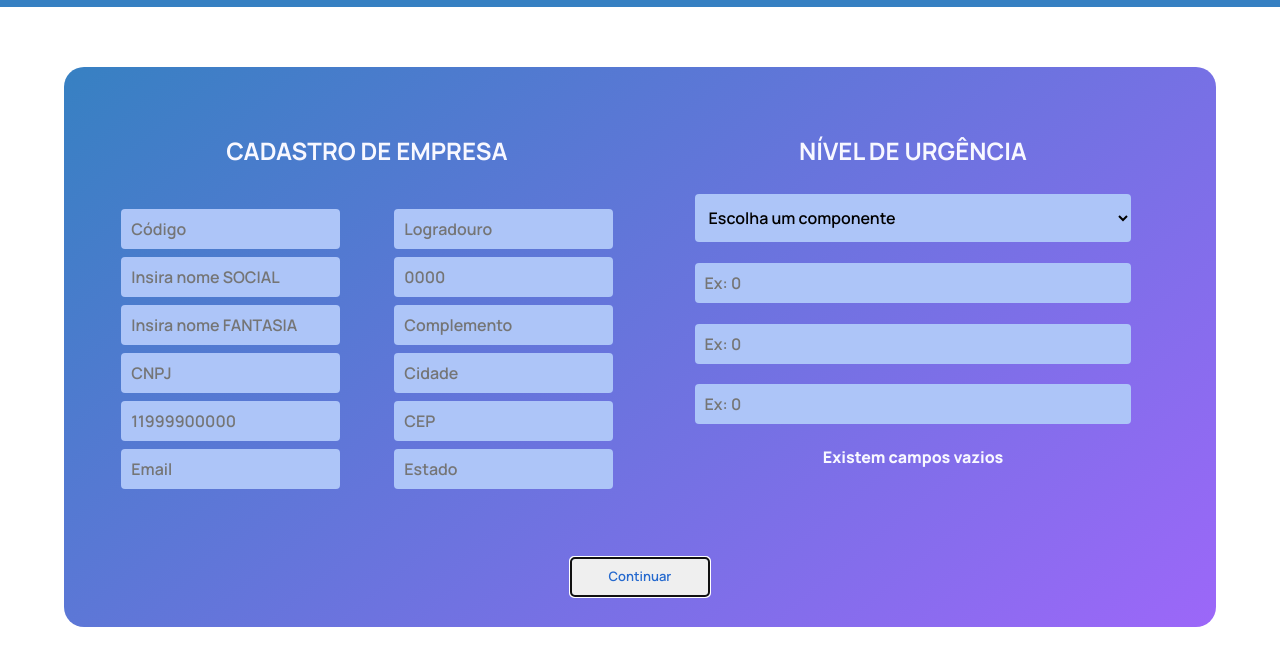
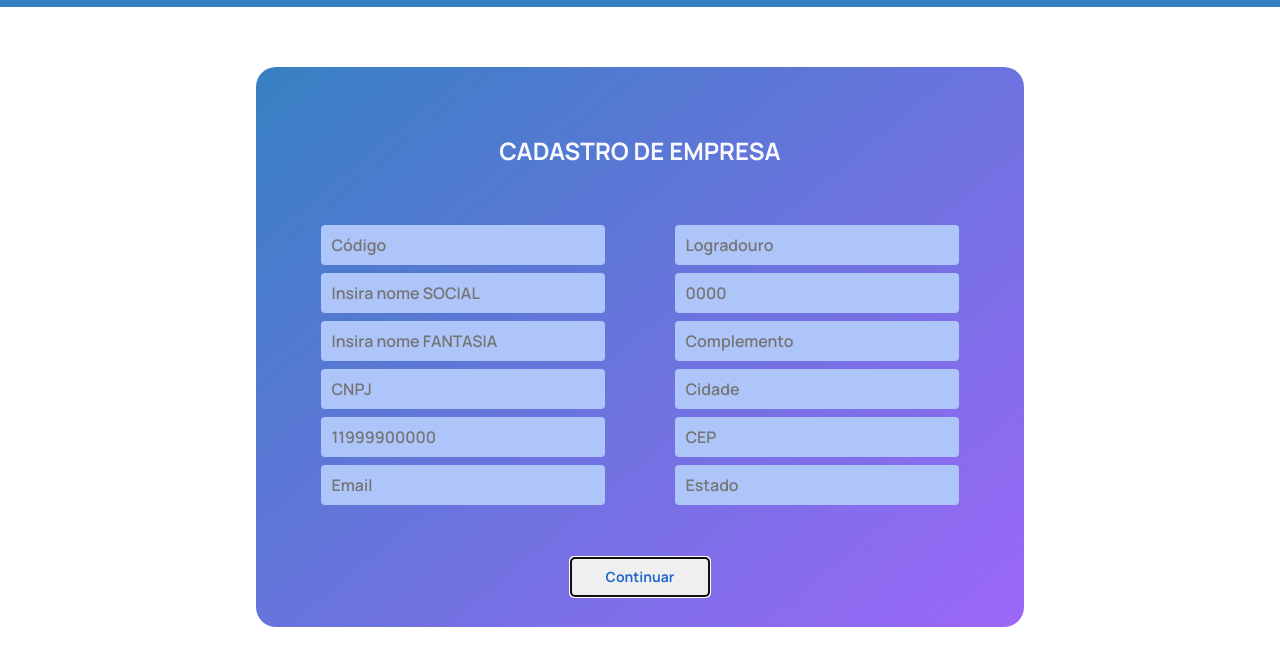
Before and after one commit to Projeto-grupo-05/projeto, a website: page site/public/cadastroEmpre.html in a window 1280 px wide. Both pictures are taken after a click on the button "Continuar". Shown: the part 97-762 px from the top of the page. Drawn offline with nearby package versions, Linux system fonts and the light colour scheme; no server answers.

Commit message:
fix/ Niveis Urgência retirados da tela CadastroEMpre

```diff
--- a/site/public/cadastroEmpre.html
+++ b/site/public/cadastroEmpre.html
@@ -76,14 +76,11 @@
 
     <div class="caixa-maior">
         <div class="sombra">
-            <div class="caixa-media">
-                <div class="ladoSombra Esquerda">
             <h2 class="titulo-branco-azul">CADASTRO DE EMPRESA</h2>
             <div class="caixa-menor">
                 <div class="lado esquerda">
                     <input type="text" id="input_codigo" class="sbold-16" placeholder="Código">
-                            <input type="text" id="input_nome_empresa_social" class="sbold-16"
-                                placeholder="Insira nome SOCIAL">
+                    <input type="text" id="input_nome_empresa_social" class="sbold-16" placeholder="Insira nome SOCIAL">
                     <input type="text" id="input_nome_empresa_fantasia" class="sbold-16"
                         placeholder="Insira nome FANTASIA">
                     <input type="text" id="input_cnpj" class="sbold-16" placeholder="CNPJ">
@@ -92,26 +89,11 @@
                 </div>
                 <div class="lado esquerda">
                     <input type="text" id="input_logradouro" class="sbold-16" placeholder="Logradouro">
-                            <input type="number" id="input_numero" class="sbold-16" placeholder="0000">
+                    <input type="text" id="input_numero" class="sbold-16" placeholder="0000">
                     <input type="text" id="input_complemento" class="sbold-16" placeholder="Complemento">
                     <input type="text" id="input_cidade" class="sbold-16" placeholder="Cidade">
-                            <input type="number" id="input_cep" class="sbold-16" placeholder="CEP">
+                    <input type="text" id="input_cep" class="sbold-16" placeholder="CEP">
                     <input type="text" id="input_estado" class="sbold-16" placeholder="Estado">
-                        </div>
-                    </div>
-                </div>
-                <div class="ladoSombra Direita">
-                    <h2 class="titulo-branco-azul">NÍVEL DE URGÊNCIA</h2>
-                    <select name="componente" id="select_componente" class="sbold-16">
-                        <option value="">Escolha um componente</option>
-                        <option value="ram">Ram</option>
-                        <option value="cpu">CPU</option>
-                        <option value="disco">Disco</option>
-                    </select>
-                    <input type="text" id="input_alto" class="sbold-16" placeholder="Ex: 0">
-                    <input type="number" id="input_medio" class="sbold-16" placeholder="Ex: 0">
-                    <input type="text" id="input_baixo" class="sbold-16" placeholder="Ex: 0">
-                    <span id="msgErro" class="xbold-16" style="color: #F8F8FF"></span>
                 </div>
             </div>
                 <button id="butao" onclick="cadastrarEmpresa()" class="btn-login">Continuar</button>
@@ -136,16 +118,10 @@
         var cidadeVar = input_cidade.value;
         var cepVar = input_cep.value;
         var estadoVar = input_estado.value;
-        var componenteVar = select_componente.value;
-        var altoVar = input_alto.value;
-        var medioVar = input_medio.value;
-        var baixoVar = input_baixo.value;
-
 
         if (codigoVar == "" || nomeSocialVar == "" || nomeFantasiaVar == "" || cnpjVar == "" ||
             telefoneVar == "" || emailVar == "" || logradrouroVar == "" || numeroVar == "" ||
-            cidadeVar == "" || cepVar == "" || estadoVar == "" || componenteVar == "" ||
-            altoVar == "" || medioVar == "" || baixoVar == "") {
+            cidadeVar == "" || cepVar == "" || estadoVar == "") {
             msgErro.innerHTML = "Existem campos vazios"
         }
 
@@ -169,20 +145,13 @@
                 complementoServer: complementoVar,
                 cidadeServer: cidadeVar,
                 cepServer: cepVar,
-                estadoServer: estadoVar,
-                componeteServer: componenteVar,
-                altoServer: altoVar,
-                medioServer: medioVar,
-                baixoServer: baixoVar
+                estadoServer: estadoVar
             })
         }).then(function (resposta) {
 
             if (resposta.ok) {
 
                 msgErro.innerHTML = "Cadastro Realizado"
-                setTimeout(() => {
-                    window.location = "index.html";
-                }, "2000")
             } else {
                 throw ("Houve um erro ao tentar realizar o cadastro!");
             }
--- a/site/public/css/cadastroEmpre.css
+++ b/site/public/css/cadastroEmpre.css
@@ -77,7 +77,7 @@ body {
 }
 
 .sombra {
-    width: 90%;
+    width: 60%;
     height: 70vh;
     padding: 30px;
     border-radius: 20px;
@@ -97,27 +97,9 @@ body {
     justify-content: space-between;
 }
 
-.caixa-media{
-    width: 100%;
-    height: 50vh;
-    display: flex;
-    flex-direction: row;
-    align-items: center;
-    justify-content: space-between;
-}
-
 .lado{
     width: 50%;
     height: 35vh;
-    display: flex;
-    flex-direction: column;
-    align-items: center;
-    justify-content: space-between;
-}
-
-.ladoSombra{
-    width: 50%;
-    height: 43vh;
     display: flex;
     flex-direction: column;
     align-items: center;
@@ -135,51 +117,18 @@ body {
     justify-content: space-around;
     align-items: center;
     background-color: #88B6FB;
-    animation: myAnim 1s ease 0s 1 normal forwards;
-    opacity: 0;
-
-}
-
-.ri-arrow-left-line{
-    color: white;
-    font-size: 24px;
-    transition: .3s;
-}
-
-.ri-arrow-left-line:hover{
-    transform: translateX(-10px);
-}
-
-.formulario-back{
-    width: 95%;
-    height: 61vh;
-    border-radius: 20px;
-    display: flex;
-    flex-direction: column;
-    justify-content: space-around;
-    align-items: center;
-    animation-duration: 2s;
 }
 
 .titulo-branco-azul {
     font-weight: 700;
     font-size: 24px;
-    margin-top: 12px;
+    margin-top: 40px;
     color: #F8F8FF;
 }
 
 input {
     width: 80%;
     height: 5vh;
-    border-radius: 4px;
-    border-style: none;
-    padding: 10px;
-    background-color: #ADC5F8;
-}
-
-select {
-    width: 80%;
-    height: 6vh;
     border-radius: 4px;
     border-style: none;
     padding: 10px;
@@ -208,8 +157,8 @@ select {
     width: 140px;
     height: 5vh;
     border-radius: 4px;
-    font-weight: 600;
-    font-size: 13px;
+    font-weight: 700;
+    font-size: 14px;
     color: #2569CE;
     border-color: #2569CE;
     transition: .5s;
```
Also changed, not shown: site/src/controllers/usuarioController.js (+1 -13 lines), site/src/models/usuarioModel.js (+37 -12 lines). Lines whose indentation alone changed are shown as unchanged.
